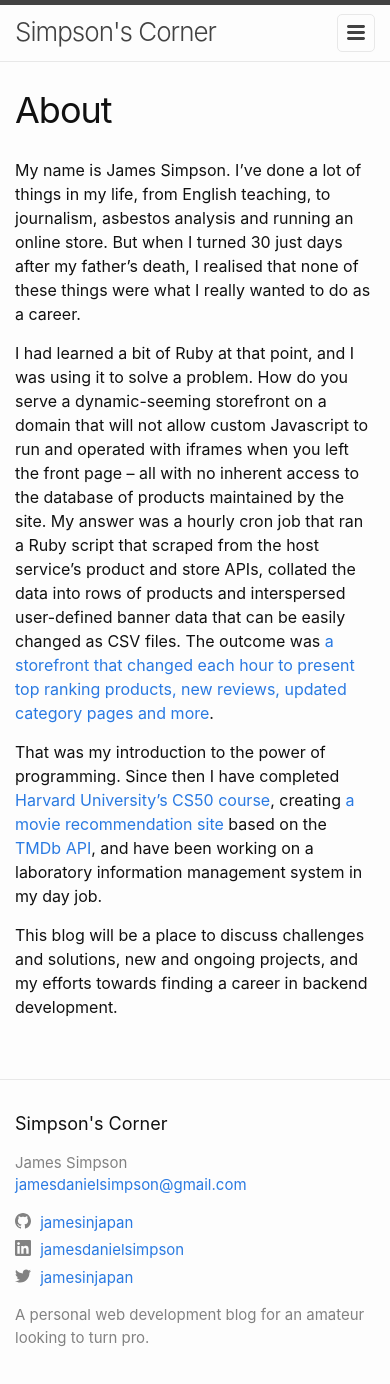
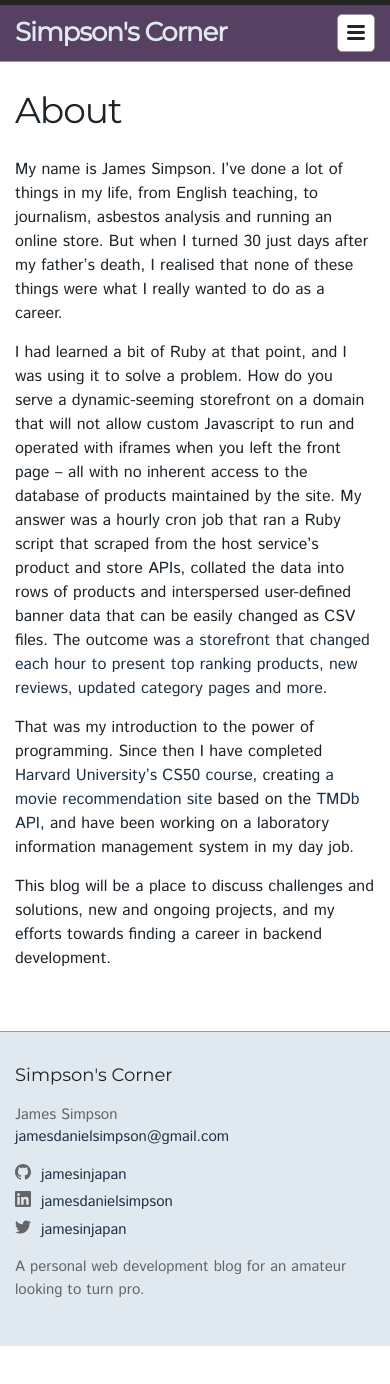
Before and after one commit to jamesinjapan/jamesinjapan, a plain HTML site: page about/index.html in a window 390 px wide. After the commit the page ends 1346 px from the top, so only its background shows below. Drawn offline with Linux system fonts and the light colour scheme; a script that the page names is missing.

Commit message:
Fiddled with CSS styles

```diff
--- a/about/index.html
+++ b/about/index.html
@@ -3,7 +3,7 @@
   <meta charset="utf-8">
   <meta http-equiv="X-UA-Compatible" content="IE=edge">
   <meta name="viewport" content="width=device-width, initial-scale=1">
-  <link rel="stylesheet" href="/assets/main.css"><link type="application/atom+xml" rel="alternate" href="http://0.0.0.0:8080/feed.xml" title="Simpson's Corner" /></head>
+  <link rel="stylesheet" href="/assets/main.css"><link type="application/atom+xml" rel="alternate" href="http://localhost:4000/feed.xml" title="Simpson's Corner" /></head>
 <body><header class="site-header" role="banner">
 
   <div class="wrapper"><a class="site-title" rel="author" href="/">Simpson&#39;s Corner</a><nav class="site-nav">
--- a/assets/main.css
+++ b/assets/main.css
@@ -1,3 +1,4 @@
+@import url("https://fonts.googleapis.com/css?family=Istok+Web|Montserrat");
 /**
  * Reset some basic elements
  */
@@ -11,9 +12,9 @@ dl, dd, ol, ul, figure {
  * Basic styling
  */
 body {
-  font: 400 16px/1.5 -apple-system, BlinkMacSystemFont, "Segoe UI", Roboto, Helvetica, Arial, sans-serif, "Apple Color Emoji", "Segoe UI Emoji", "Segoe UI Symbol";
-  color: #111;
-  background-color: #fdfdfd;
+  font: 400 16px/1.5 "Istok Web", -apple-system, BlinkMacSystemFont, "Segoe UI", Roboto, Helvetica, Arial, sans-serif, "Apple Color Emoji", "Segoe UI Emoji", "Segoe UI Symbol";
+  color: #1c2329;
+  background-color: #ffffff;
   -webkit-text-size-adjust: 100%;
   -webkit-font-feature-settings: "kern" 1;
   -moz-font-feature-settings: "kern" 1;
@@ -70,18 +71,19 @@ li > ol {
  * Headings
  */
 h1, h2, h3, h4, h5, h6 {
+  font-family: "Montserrat";
   font-weight: 400; }
 
 /**
  * Links
  */
 a {
-  color: #2a7ae2;
+  color: #1e3044;
   text-decoration: none; }
   a:visited {
-    color: #1756a9; }
+    color: #070b0f; }
   a:hover {
-    color: #111;
+    color: #1c2329;
     text-decoration: underline; }
   .social-media-list a:hover {
     text-decoration: none; }
@@ -92,8 +94,8 @@ a {
  * Blockquotes
  */
 blockquote {
-  color: #828282;
-  border-left: 4px solid #e8e8e8;
+  color: #646566;
+  border-left: 4px solid #979899;
   padding-left: 15px;
   font-size: 18px;
   letter-spacing: -1px;
@@ -107,7 +109,7 @@ blockquote {
 pre,
 code {
   font-size: 15px;
-  border: 1px solid #e8e8e8;
+  border: 1px solid #979899;
   border-radius: 3px;
   background-color: #eef; }
 
@@ -126,16 +128,16 @@ pre {
  * Wrapper
  */
 .wrapper {
-  max-width: -webkit-calc(800px - (30px * 2));
-  max-width: calc(800px - (30px * 2));
+  max-width: -webkit-calc(900px - (30px * 2));
+  max-width: calc(900px - (30px * 2));
   margin-right: auto;
   margin-left: auto;
   padding-right: 30px;
   padding-left: 30px; }
-  @media screen and (max-width: 800px) {
+  @media screen and (max-width: 900px) {
     .wrapper {
-      max-width: -webkit-calc(800px - (30px));
-      max-width: calc(800px - (30px));
+      max-width: -webkit-calc(900px - (30px));
+      max-width: calc(900px - (30px));
       padding-right: 15px;
       padding-left: 15px; } }
 
@@ -154,7 +156,7 @@ pre {
   width: 16px;
   height: 16px;
   display: inline-block;
-  fill: #828282;
+  fill: #646566;
   padding-right: 5px;
   vertical-align: text-top; }
 
@@ -168,40 +170,42 @@ table {
   margin-bottom: 30px;
   width: 100%;
   text-align: left;
-  color: #3f3f3f;
+  color: #415260;
   border-collapse: collapse;
-  border: 1px solid #e8e8e8; }
+  border: 1px solid #979899; }
   table tr:nth-child(even) {
-    background-color: #f7f7f7; }
+    background-color: #a6a7a8; }
   table th, table td {
     padding: 10px 15px; }
   table th {
-    background-color: #f0f0f0;
-    border: 1px solid #dedede;
-    border-bottom-color: #c9c9c9; }
+    background-color: #9fa0a1;
+    border: 1px solid #8d8e8f;
+    border-bottom-color: #78797b; }
   table td {
-    border: 1px solid #e8e8e8; }
+    border: 1px solid #979899; }
 
 /**
  * Site header
  */
 .site-header {
-  border-top: 5px solid #424242;
-  border-bottom: 1px solid #e8e8e8;
+  background-color: #564162;
+  border-top: 5px solid #252526;
+  border-bottom: 1px solid #979899;
   min-height: 55.95px;
   position: relative; }
 
 .site-title {
   font-size: 26px;
-  font-weight: 300;
+  font-family: "Montserrat";
+  font-weight: 700;
   line-height: 54px;
   letter-spacing: -1px;
   margin-bottom: 0;
-  float: left; }
-  .site-title, .site-title:visited {
-    color: #424242; }
+  float: left;
+  color: #e1e9f0 !important; }
 
 .site-nav {
+  font-family: "Montserrat";
   float: right;
   line-height: 54px; }
   .site-nav .nav-trigger {
@@ -209,7 +213,7 @@ table {
   .site-nav .menu-icon {
     display: none; }
   .site-nav .page-link {
-    color: #111;
+    color: #e1e9f0;
     line-height: 1.5; }
     .site-nav .page-link:not(:last-child) {
       margin-right: 20px; }
@@ -218,8 +222,8 @@ table {
       position: absolute;
       top: 9px;
       right: 15px;
-      background-color: #fdfdfd;
-      border: 1px solid #e8e8e8;
+      background-color: #ffffff;
+      border: 1px solid #979899;
       border-radius: 5px;
       text-align: right; }
       .site-nav label[for="nav-trigger"] {
@@ -238,7 +242,7 @@ table {
         padding-top: 10px;
         text-align: center; }
         .site-nav .menu-icon > svg {
-          fill: #424242; }
+          fill: #252526; }
       .site-nav input ~ .trigger {
         clear: both;
         display: none; }
@@ -256,10 +260,12 @@ table {
  * Site footer
  */
 .site-footer {
-  border-top: 1px solid #e8e8e8;
-  padding: 30px 0; }
+  border-top: 1px solid #979899;
+  padding: 30px 0;
+  background-color: #e1e9f0; }
 
 .footer-heading {
+  font-family: "Montserrat";
   font-size: 18px;
   margin-bottom: 15px; }
 
@@ -270,7 +276,7 @@ table {
 
 .footer-col-wrapper {
   font-size: 15px;
-  color: #828282;
+  color: #646566;
   margin-left: -15px; }
 
 .footer-col {
@@ -290,7 +296,7 @@ table {
   width: -webkit-calc(35% - (30px / 2));
   width: calc(35% - (30px / 2)); }
 
-@media screen and (max-width: 800px) {
+@media screen and (max-width: 900px) {
   .footer-col-1,
   .footer-col-2 {
     width: -webkit-calc(50% - (30px / 2));
@@ -325,7 +331,7 @@ table {
 
 .post-meta {
   font-size: 14px;
-  color: #828282; }
+  color: #646566; }
 
 .post-link {
   display: block;
@@ -341,7 +347,7 @@ table {
   font-size: 42px;
   letter-spacing: -1px;
   line-height: 1; }
-  @media screen and (max-width: 800px) {
+  @media screen and (max-width: 900px) {
     .post-title {
       font-size: 36px; } }
 
@@ -349,17 +355,17 @@ table {
   margin-bottom: 30px; }
   .post-content h2 {
     font-size: 32px; }
-    @media screen and (max-width: 800px) {
+    @media screen and (max-width: 900px) {
       .post-content h2 {
         font-size: 28px; } }
   .post-content h3 {
     font-size: 26px; }
-    @media screen and (max-width: 800px) {
+    @media screen and (max-width: 900px) {
       .post-content h3 {
         font-size: 22px; } }
   .post-content h4 {
     font-size: 20px; }
-    @media screen and (max-width: 800px) {
+    @media screen and (max-width: 900px) {
       .post-content h4 {
         font-size: 18px; } }
 
--- a/feed.xml
+++ b/feed.xml
@@ -1,4 +1,4 @@
-<?xml version="1.0" encoding="utf-8"?><feed xmlns="http://www.w3.org/2005/Atom" ><generator uri="https://jekyllrb.com/" version="3.8.0">Jekyll</generator><link href="http://0.0.0.0:8080/feed.xml" rel="self" type="application/atom+xml" /><link href="http://0.0.0.0:8080/" rel="alternate" type="text/html" /><updated>2018-04-22T16:25:35+09:00</updated><id>http://0.0.0.0:8080/</id><title type="html">Simpson’s Corner</title><subtitle>A personal web development blog for an amateur looking to turn pro.</subtitle><author><name>James Simpson</name></author><entry><title type="html">Welcome</title><link href="http://0.0.0.0:8080/2018/04/22/welcome" rel="alternate" type="text/html" title="Welcome" /><published>2018-04-22T14:25:00+09:00</published><updated>2018-04-22T14:25:00+09:00</updated><id>http://0.0.0.0:8080/2018/04/22/welcome</id><content type="html" xml:base="http://0.0.0.0:8080/2018/04/22/welcome">&lt;p&gt;Welcome to Simpson’s Corner.&lt;/p&gt;
+<?xml version="1.0" encoding="utf-8"?><feed xmlns="http://www.w3.org/2005/Atom" ><generator uri="https://jekyllrb.com/" version="3.8.0">Jekyll</generator><link href="http://localhost:4000/feed.xml" rel="self" type="application/atom+xml" /><link href="http://localhost:4000/" rel="alternate" type="text/html" /><updated>2018-04-26T00:35:57+09:00</updated><id>http://localhost:4000/</id><title type="html">Simpson’s Corner</title><subtitle>A personal web development blog for an amateur looking to turn pro.</subtitle><author><name>James Simpson</name></author><entry><title type="html">Welcome</title><link href="http://localhost:4000/2018/04/22/welcome" rel="alternate" type="text/html" title="Welcome" /><published>2018-04-22T14:25:00+09:00</published><updated>2018-04-22T14:25:00+09:00</updated><id>http://localhost:4000/2018/04/22/welcome</id><content type="html" xml:base="http://localhost:4000/2018/04/22/welcome">&lt;p&gt;Welcome to Simpson’s Corner.&lt;/p&gt;
 
 &lt;p&gt;Over time I will add content based on my programming activities, but for now I’m
 just wrestling with getting &lt;a href=&quot;https://jekyllrb.com/&quot;&gt;Jekyll&lt;/a&gt; to
```
Also changed, not shown: 2018/04/22/welcome.html (+1 -1 lines), 404.html (+1 -1 lines), index.html (+1 -1 lines).
